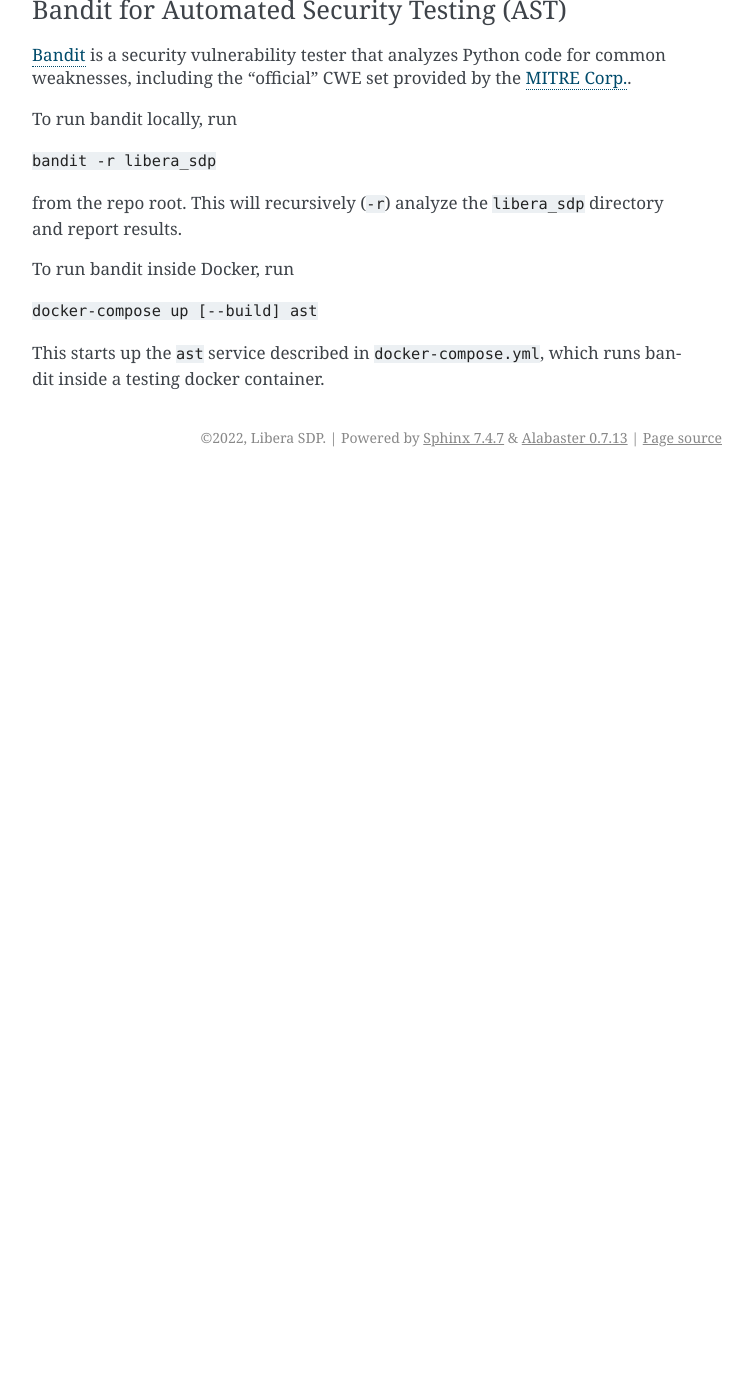
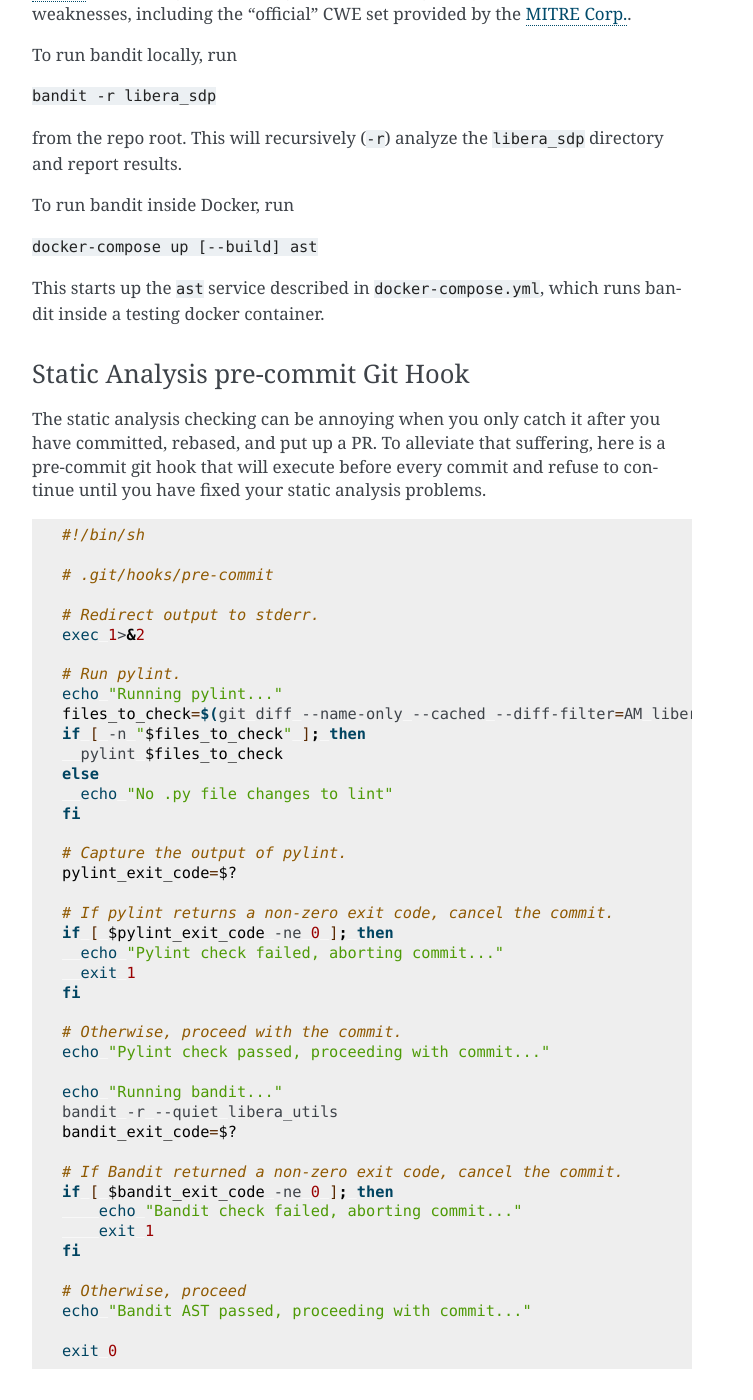
Before and after one commit to LASP-Libera/libera_utils, a Sphinx documentation site: the page built from doc/source/custom-pages/developer-reference/testing.md, in a window 1280 px wide and 1400 px high, scrolled down 1863 px. Shown: the whole window, without its empty margins (388-1141 px from the left). Built offline with Sphinx 7.4.7, drawn with Linux system fonts in a browser that asks for light colours; pages that are not in the unit, such as notebooks, are missing from menus; before the commit the page ends 2340 px from its top, so only the background shows below that; some of the changed text lies outside the part shown.

````diff
--- a/doc/source/custom-pages/developer-reference/testing.md
+++ b/doc/source/custom-pages/developer-reference/testing.md
@@ -90,3 +88,55 @@ To run bandit inside Docker, run
 ```docker-compose up [--build] ast```
 
 This starts up the `ast` service described in `docker-compose.yml`, which runs bandit inside a testing docker container.
+
+
+### Static Analysis pre-commit Git Hook
+
+The static analysis checking can be annoying when you only catch it after you have committed, rebased, and put up a PR.
+To alleviate that suffering, here is a pre-commit git hook that will execute before every commit and refuse to
+continue until you have fixed your static analysis problems.
+
+```shell
+#!/bin/sh
+
+# .git/hooks/pre-commit
+
+# Redirect output to stderr.
+exec 1>&2
+
+# Run pylint.
+echo "Running pylint..."
+files_to_check=$(git diff --name-only --cached --diff-filter=AM libera_utils | grep '.py$')
+if [ -n "$files_to_check" ]; then
+  pylint $files_to_check
+else
+  echo "No .py file changes to lint"
+fi
+
+# Capture the output of pylint.
+pylint_exit_code=$?
+
+# If pylint returns a non-zero exit code, cancel the commit.
+if [ $pylint_exit_code -ne 0 ]; then
+  echo "Pylint check failed, aborting commit..."
+  exit 1
+fi
+
+# Otherwise, proceed with the commit.
+echo "Pylint check passed, proceeding with commit..."
+
+echo "Running bandit..."
+bandit -r --quiet libera_utils
+bandit_exit_code=$?
+
+# If Bandit returned a non-zero exit code, cancel the commit.
+if [ $bandit_exit_code -ne 0 ]; then
+    echo "Bandit check failed, aborting commit..."
+    exit 1
+fi
+
+# Otherwise, proceed
+echo "Bandit AST passed, proceeding with commit..."
+
+exit 0
+```
--- a/doc/source/dev-ref-docs.rst
+++ b/doc/source/dev-ref-docs.rst
@@ -11,6 +11,7 @@ This page contains links to documentation written for any developer contributing
     markdown-pages/developer-reference/build_release
     markdown-pages/developer-reference/database
     markdown-pages/developer-reference/docker
+    markdown-pages/developer-reference/git
     markdown-pages/developer-reference/logging
     markdown-pages/developer-reference/spice
     markdown-pages/developer-reference/testing
````
Also changed, not shown: other parts of doc/source/custom-pages/developer-reference/testing.md (+0 -2 lines), doc/source/custom-pages/developer-reference/git.md (added, +137 -0 lines), 16 other files.
